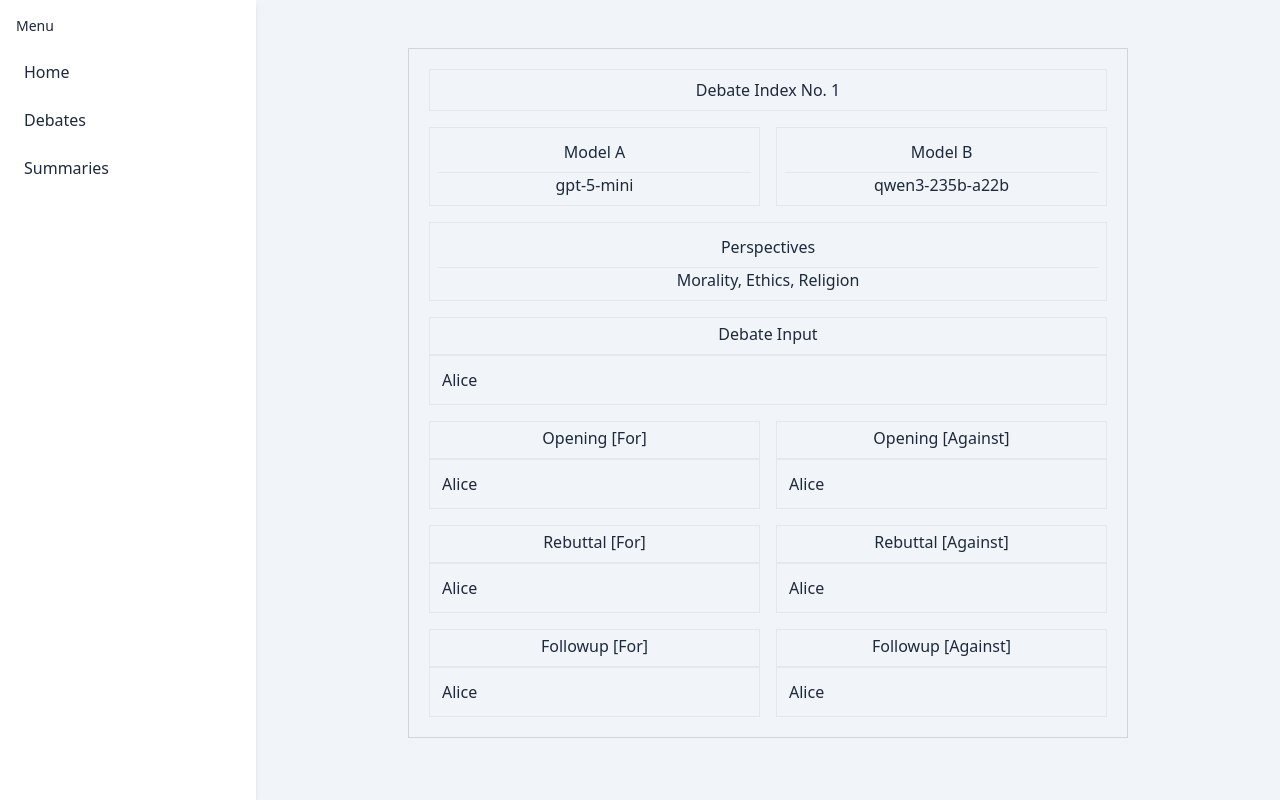
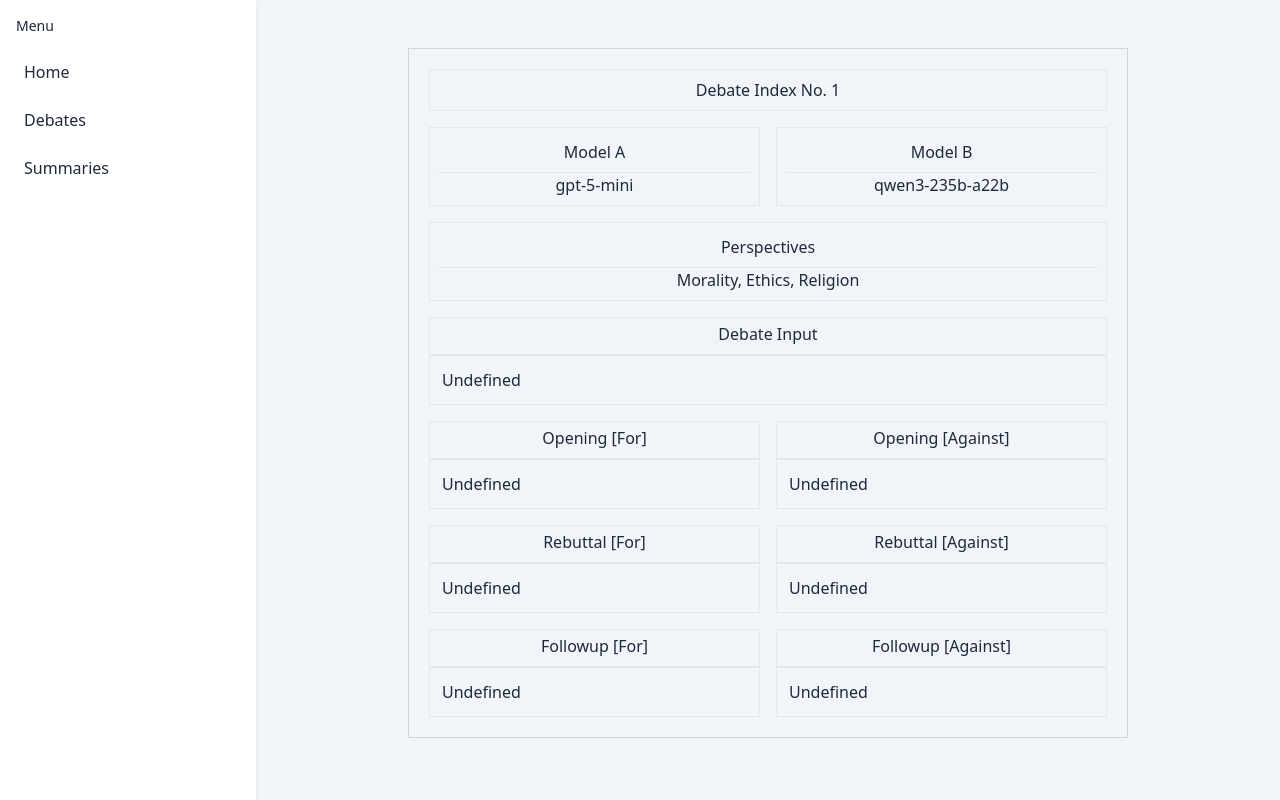
Before and after one commit to Othvaz/Debate-Machine, a website: page public/debateView.html in a window 1280 px wide. Drawn offline with nearby package versions, Linux system fonts and the light colour scheme; no server answers.

Commit message:
cleared all alice

```diff
--- a/public/debateView.html
+++ b/public/debateView.html
@@ -45,38 +45,38 @@
                 <div id="debateInput" class="border">
                     <label for="debateInput" class="block m-2 mt-1 font-medium">Debate Input</label>
                     <hr class="border">
-                    <span class="block text-start m-3" id="debateInputText">Alice</span>
+                    <span class="block text-start m-3" id="debateInputText">Undefined</span>
                 </div>
                 <div class="grid grid-cols-2 gap-4">
                     <div id="openingFor" class="border">
                         <label for="openingFor" class="block m-2 mt-1 font-medium">Opening [For]</label>
                         <hr class="border">
-                        <span id="openingForText" class="block text-start m-3">Alice</span>
+                        <span id="openingForText" class="block text-start m-3">Undefined</span>
                     </div>
                     <div id="openingAgainst" class="border">
                         <label for="openingAgainst" class="block m-2 mt-1 font-medium">Opening [Against]</label>
                         <hr class="border">
-                        <span id="openingAgainstText" class="block text-start m-3">Alice</span>
+                        <span id="openingAgainstText" class="block text-start m-3">Undefined</span>
                     </div>
                     <div id="rebuttalFor" class="border">
                         <label for="rebuttalFor" class="block m-2 mt-1 font-medium">Rebuttal [For]</label>
                         <hr class="border">
-                        <span id="rebuttalForText" class="block text-start m-3">Alice</span>
+                        <span id="rebuttalForText" class="block text-start m-3">Undefined</span>
                     </div>
                     <div id="rebuttalAgainst" class="border">
                         <label for="rebuttalAgainst" class="block m-2 mt-1 font-medium">Rebuttal [Against]</label>
                         <hr class="border">
-                        <span id="rebuttalAgainstText" class="block text-start m-3">Alice</span>
+                        <span id="rebuttalAgainstText" class="block text-start m-3">Undefined</span>
                     </div>
                     <div id="followupFor" class="border">
                         <label for="followupFor" class="block m-2 mt-1 font-medium">Followup [For]</label>
                         <hr class="border">
-                        <span id="followupForText" class="block text-start m-3">Alice</span>
+                        <span id="followupForText" class="block text-start m-3">Undefined</span>
                     </div>
                     <div id="followupAgainst" class="border">
                         <label for="followupAgainst" class="block m-2 mt-1 font-medium">Followup [Against]</label>
                         <hr class="border">
-                        <span id="followupAgainstText" class="block text-start m-3">Alice</span>
+                        <span id="followupAgainstText" class="block text-start m-3">Undefined</span>
                     </div>
                 </div>
             </article>
```
Also changed, not shown: public/summaryView.html (+2 -2 lines).
